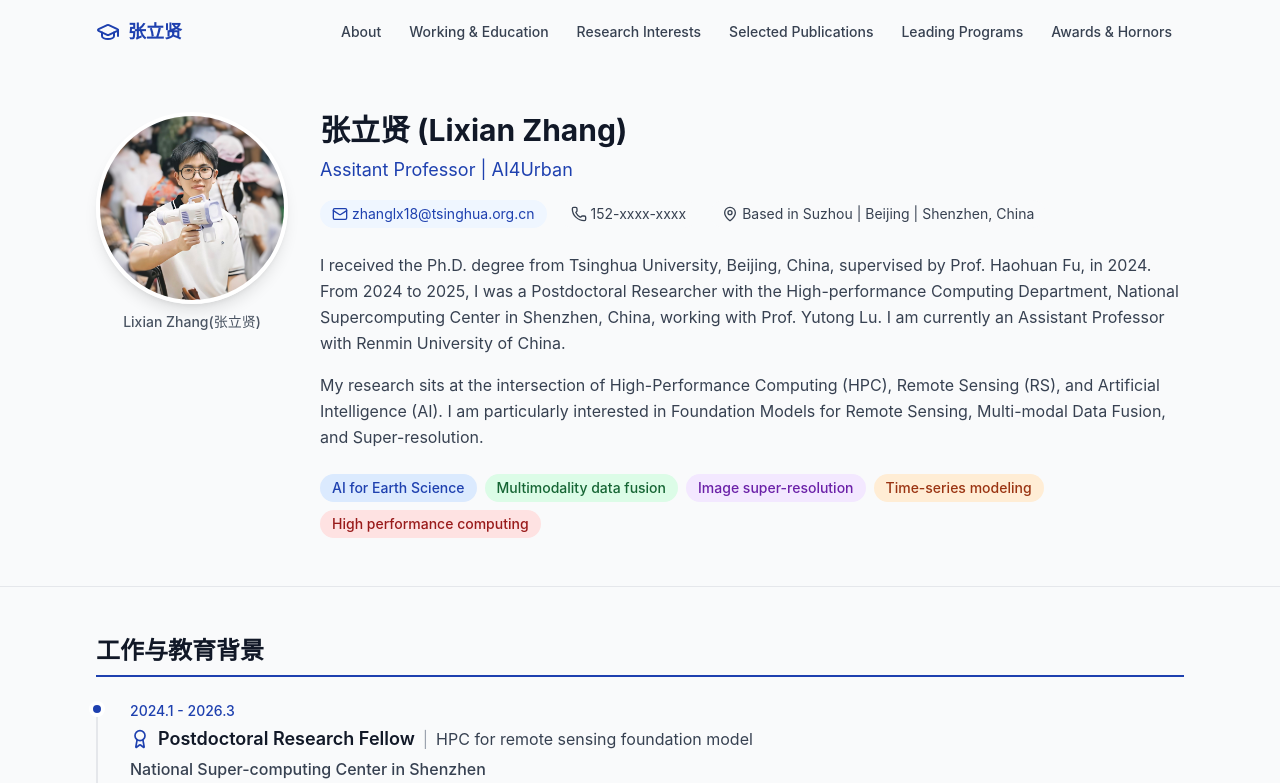
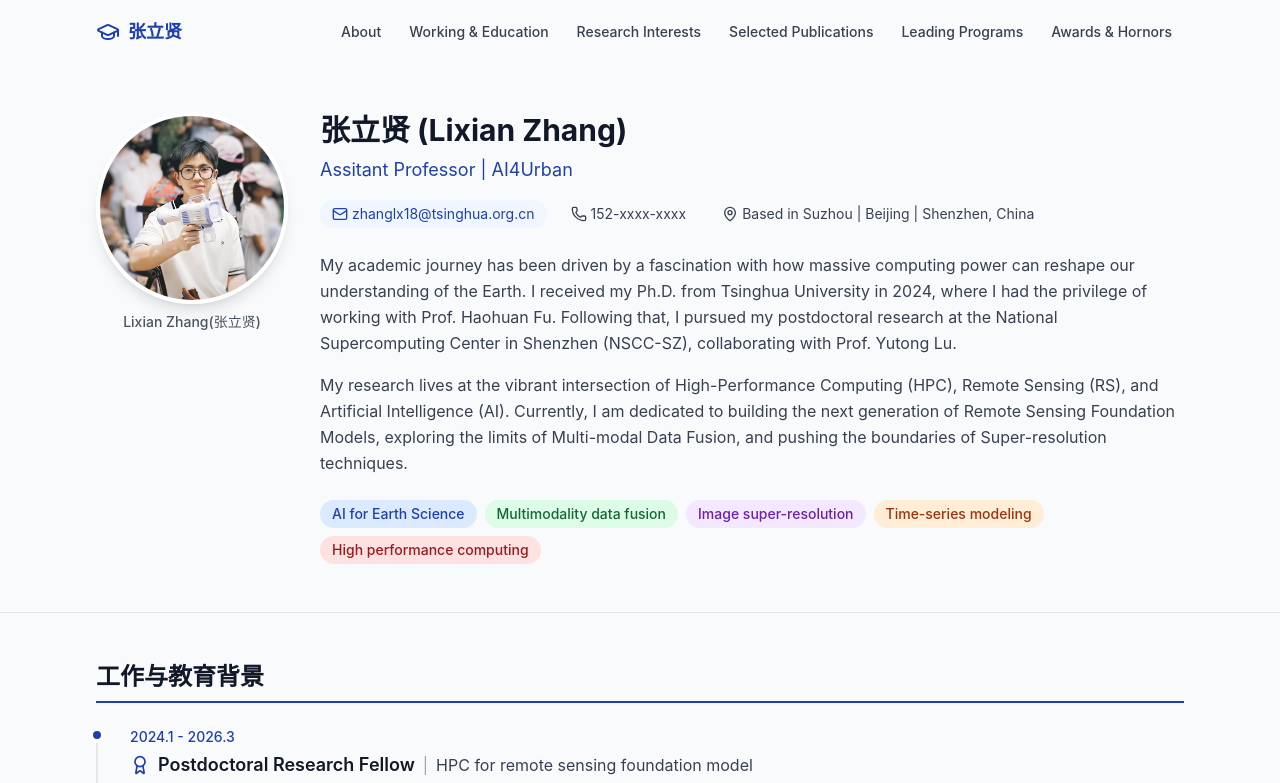
Before and after one commit to xian1234/LixianZhang, a React (Vite) app: page / in a window 1280 px wide. Shown: the top 783 px of the page. Built offline with nearby package versions, Linux system fonts and the light colour scheme.

Commit message:
Update About.tsx

```diff
--- a/src/sections/About.tsx
+++ b/src/sections/About.tsx
@@ -39,14 +39,16 @@ const About = () => {
           </div>
 
           <div className="prose prose-gray max-w-none">
+            {/* <p className="text-gray-700 leading-relaxed mb-4">
+              I am an Assistant Professor at Renmin University of China (RUC).
+            </p> */}
             <p className="text-gray-700 leading-relaxed mb-4">
-              I received the Ph.D. degree from Tsinghua University, Beijing, China, supervised by Prof. Haohuan Fu, in 2024.
-              From 2024 to 2025, I was a Postdoctoral Researcher with the High-performance Computing Department, National Supercomputing Center in Shenzhen, China, working with Prof. Yutong Lu.
-              I am currently an Assistant Professor with Renmin University of China.
+              My academic journey has been driven by a fascination with how massive computing power can reshape our understanding of the Earth.
+              I received my Ph.D. from Tsinghua University in 2024, where I had the privilege of working with Prof. Haohuan Fu.
+              Following that, I pursued my postdoctoral research at the National Supercomputing Center in Shenzhen (NSCC-SZ), collaborating with Prof. Yutong Lu.
             </p>
             <p className="text-gray-700 leading-relaxed">
-              My research sits at the intersection of High-Performance Computing (HPC), Remote Sensing (RS), and Artificial Intelligence (AI).
-              I am particularly interested in Foundation Models for Remote Sensing, Multi-modal Data Fusion, and Super-resolution.
+              My research lives at the vibrant intersection of High-Performance Computing (HPC), Remote Sensing (RS), and Artificial Intelligence (AI). Currently, I am dedicated to building the next generation of Remote Sensing Foundation Models, exploring the limits of Multi-modal Data Fusion, and pushing the boundaries of Super-resolution techniques.
             </p>
           </div>
 
```
